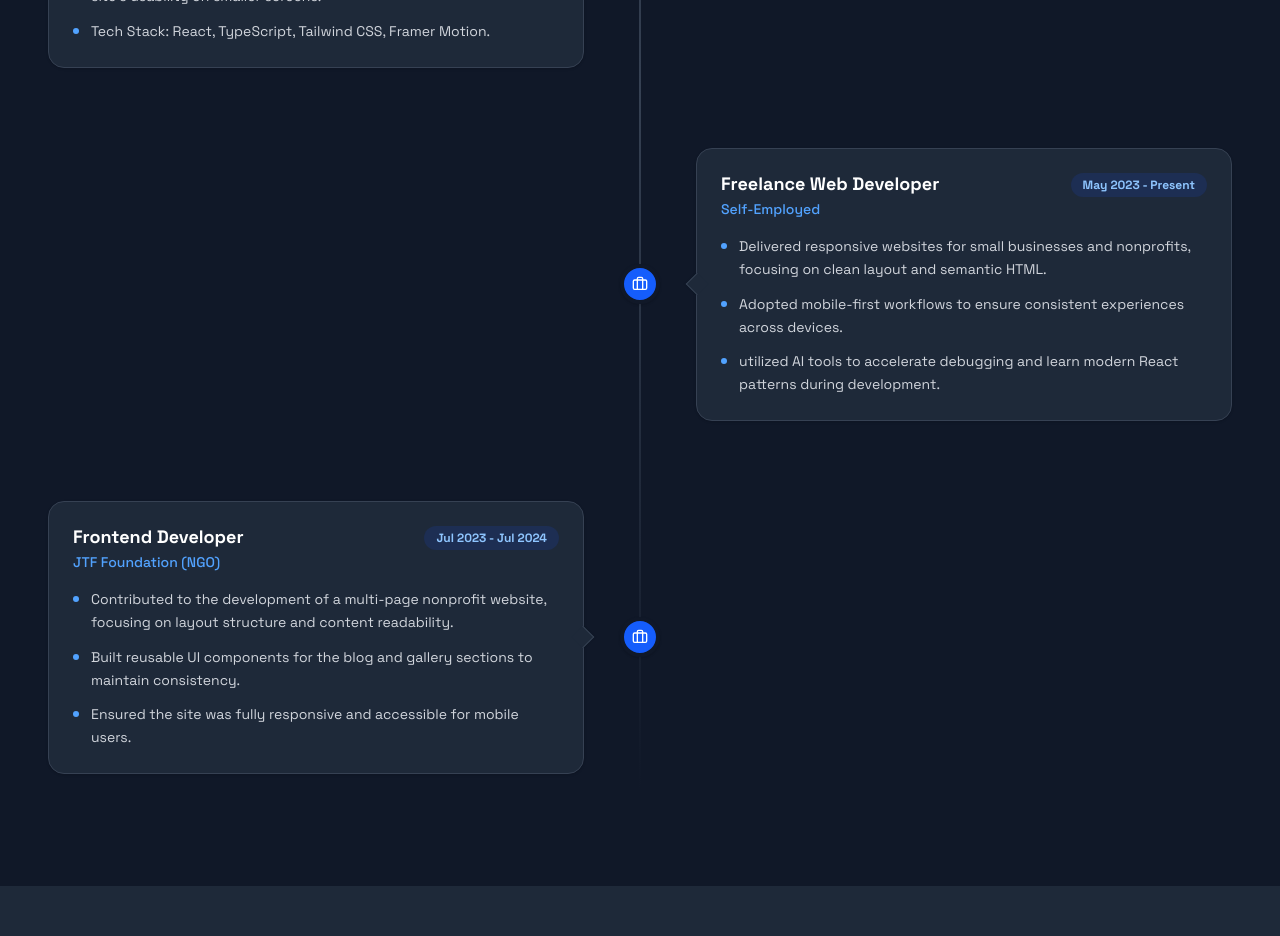
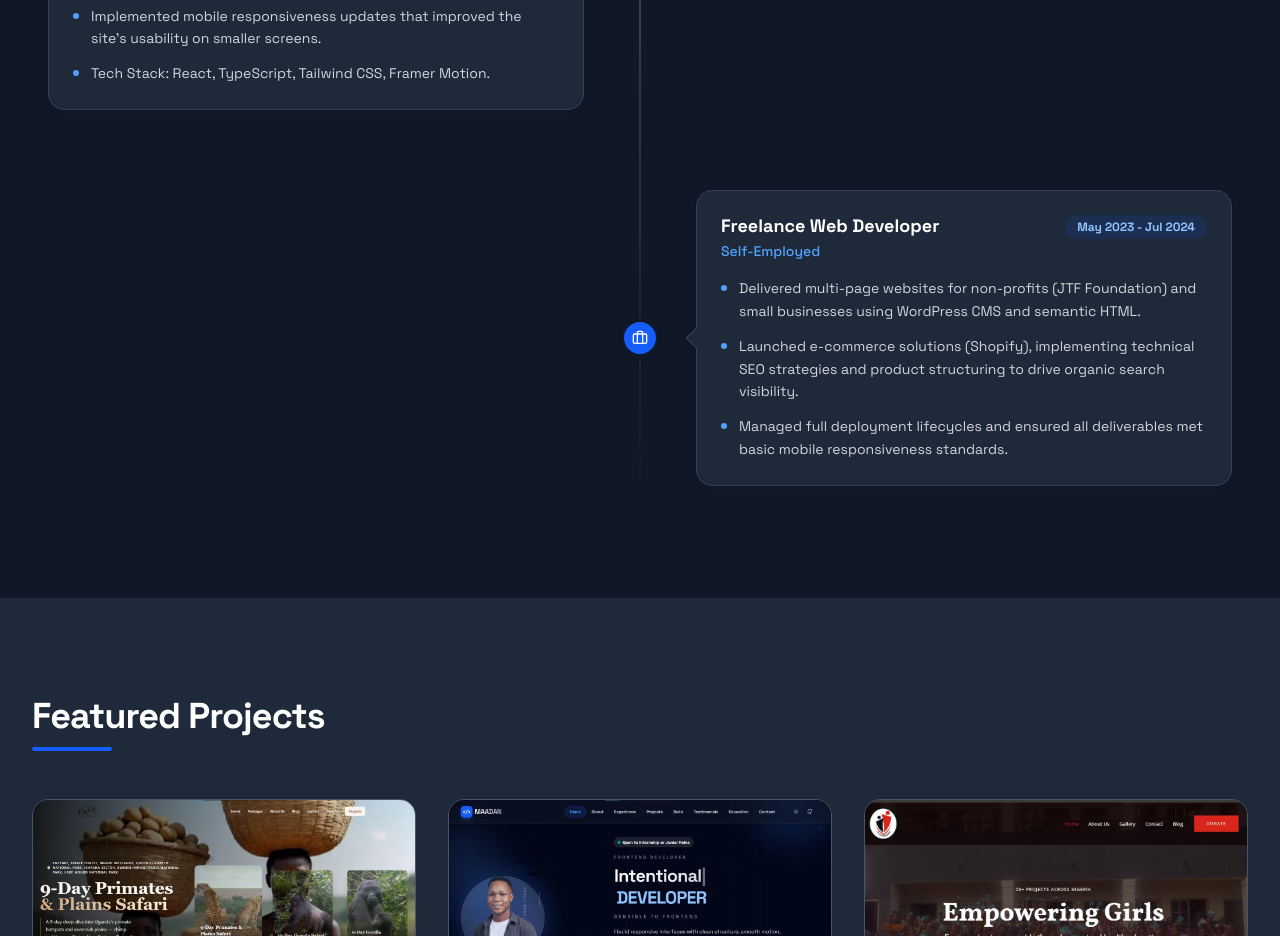
Before and after one commit to Mafresh-BB/maadan-portfolio, a React (Vite) app: page / in a window 1280 px wide. Shown: the part 2920-3856 px from the top of the page. Built offline with nearby package versions, Linux system fonts and the light colour scheme; no server answers.

Commit message:
Fixed typographical errors

```diff
--- a/src/data/content.ts
+++ b/src/data/content.ts
@@ -2,7 +2,7 @@ import type { Experience, Project, Education, JourneyStep, Testimonial, Article
 
 export const personalInfo = {
   name: "ABDULYEKEEN MAADAN",
-  title: "Frontend Developer", // "Junior" is implied by years of experience; don't put it in the headline.
+  title: "Frontend Developer",
   location: "Lagos, Nigeria",
   timezone: "WAT (UTC+1)",
   phone: "+234 706 780 1635",
@@ -46,9 +46,9 @@ export const experiences: Experience[] = [
     ]
   },
   {
-    role: "Frontend Developer (Contract)", // Removed "(Junior)" - Contract implies specific scope
+    role: "Frontend Developer (Contract)",
     company: "ATEKER Luxury Safaris",
-    period: "Oct 2024 - Nov 2024",
+    period: "Oct 2024 - Present",
     description: [
       "Collaborated with the lead developer to refresh the visual identity, including logo design and color system.",
       "Developed the responsive hero section and reusable package cards using React and Tailwind.",
@@ -59,21 +59,11 @@ export const experiences: Experience[] = [
   {
     role: "Freelance Web Developer",
     company: "Self-Employed",
-    period: "May 2023 - Present",
+    period: "May 2023 - Jul 2024",
     description: [
-      "Delivered responsive websites for small businesses and nonprofits, focusing on clean layout and semantic HTML.",
-      "Adopted mobile-first workflows to ensure consistent experiences across devices.",
-      "utilized AI tools to accelerate debugging and learn modern React patterns during development."
-    ]
-  },
-  {
-    role: "Frontend Developer",
-    company: "JTF Foundation (NGO)",
-    period: "Jul 2023 - Jul 2024",
-    description: [
-      "Contributed to the development of a multi-page nonprofit website, focusing on layout structure and content readability.",
-      "Built reusable UI components for the blog and gallery sections to maintain consistency.",
-      "Ensured the site was fully responsive and accessible for mobile users."
+      "Delivered multi-page websites for non-profits (JTF Foundation) and small businesses using WordPress CMS and semantic HTML.",
+      "Launched e-commerce solutions (Shopify), implementing technical SEO strategies and product structuring to drive organic search visibility.",
+      "Managed full deployment lifecycles and ensured all deliverables met basic mobile responsiveness standards."
     ]
   }
 ];
@@ -104,11 +94,11 @@ export const projects: Project[] = [
   },
   {
     title: "JTF Foundation NGO Website",
-    tech: ["React", "CMS", "SEO"],
+    tech: ["WordPress", "CMS", "SEO"],
     description: [
       "Goal: Improve digital presence for a non-profit.",
-      "Work: Developed responsive layouts and CMS integration.",
-      "Focus: Accessibility and mobile performance."
+      "Work: Configured responsive themes and managed content structure.",
+      "Focus: Accessibility and content readability."
     ],
     image: "/project2.jpg",
     link: "https://www.jtffoundation.org"
@@ -145,19 +135,13 @@ export const journey: JourneyStep[] = [
 ];
 
 export const braggingRights = [
+  "Data Analysis with Python Certified (AQskill)",
   "FreeCodeCamp Responsive Web Design certified (2022)",
   "Completed NYSC as a STEM Educator (Mathematics)",
   "Shipped production UI for ATEKER Luxury Safaris",
   "Self-taught React developer with a B.Sc. in Mathematics",
   "Built an AI-powered portfolio from scratch"
 ];
-
-export const resumeHighlights = [
-  "Built responsive multi-page experiences for nonprofit and business clients.",
-  "Shipped a branded hero and UI refresh for a travel platform.",
-  "Created an AI-assisted portfolio experience with clear, recruiter-friendly UX."
-];
-
 
 export const testimonials: Testimonial[] = [
   {
@@ -169,6 +153,11 @@ export const testimonials: Testimonial[] = [
   }
 ];
 
+export const resumeHighlights = [
+  "Built responsive multi-page experiences for nonprofit and business clients.",
+  "Shipped a branded hero and UI refresh for a travel platform.",
+  "Created an AI-assisted portfolio experience with clear, recruiter-friendly UX."
+];
 export const howIBuiltThis = {
   title: "How I built this",
   items: [
```
Also changed, not shown: 1 other file (tests, documents, lock files or other folders).
